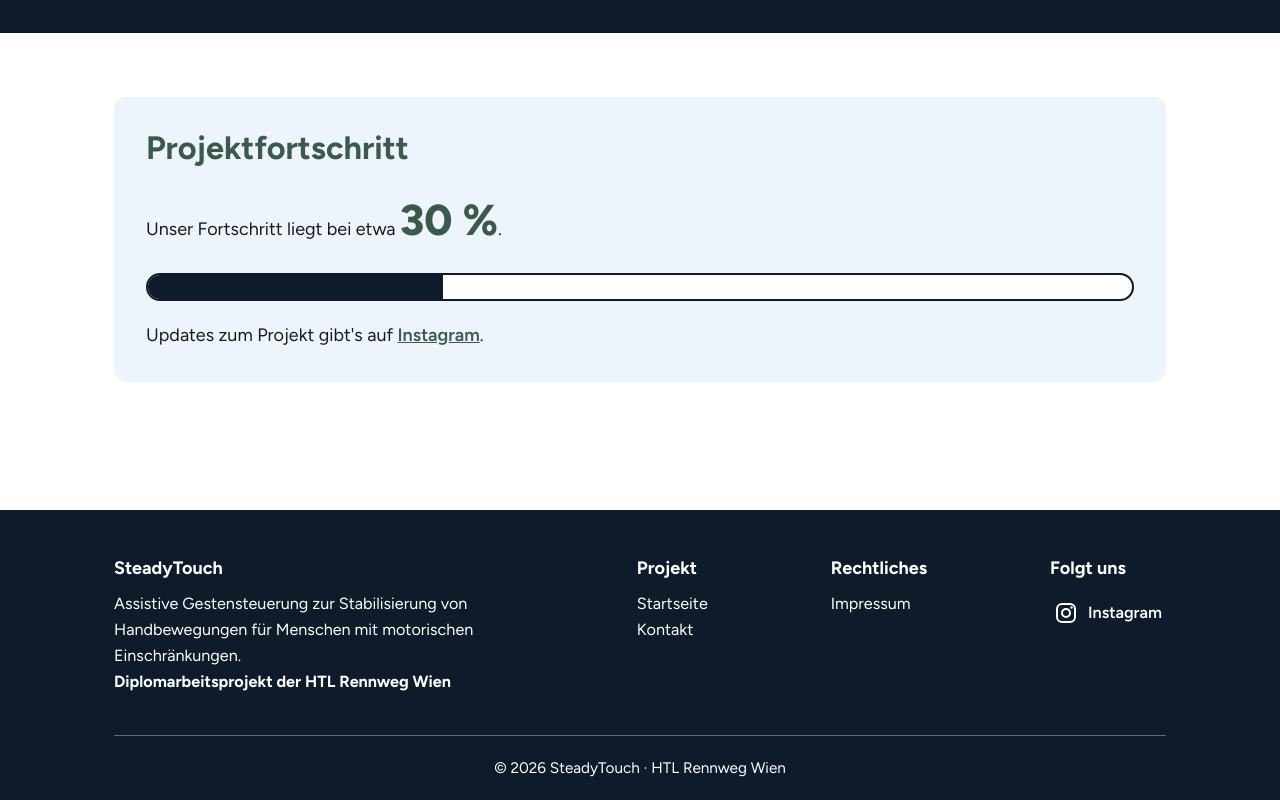
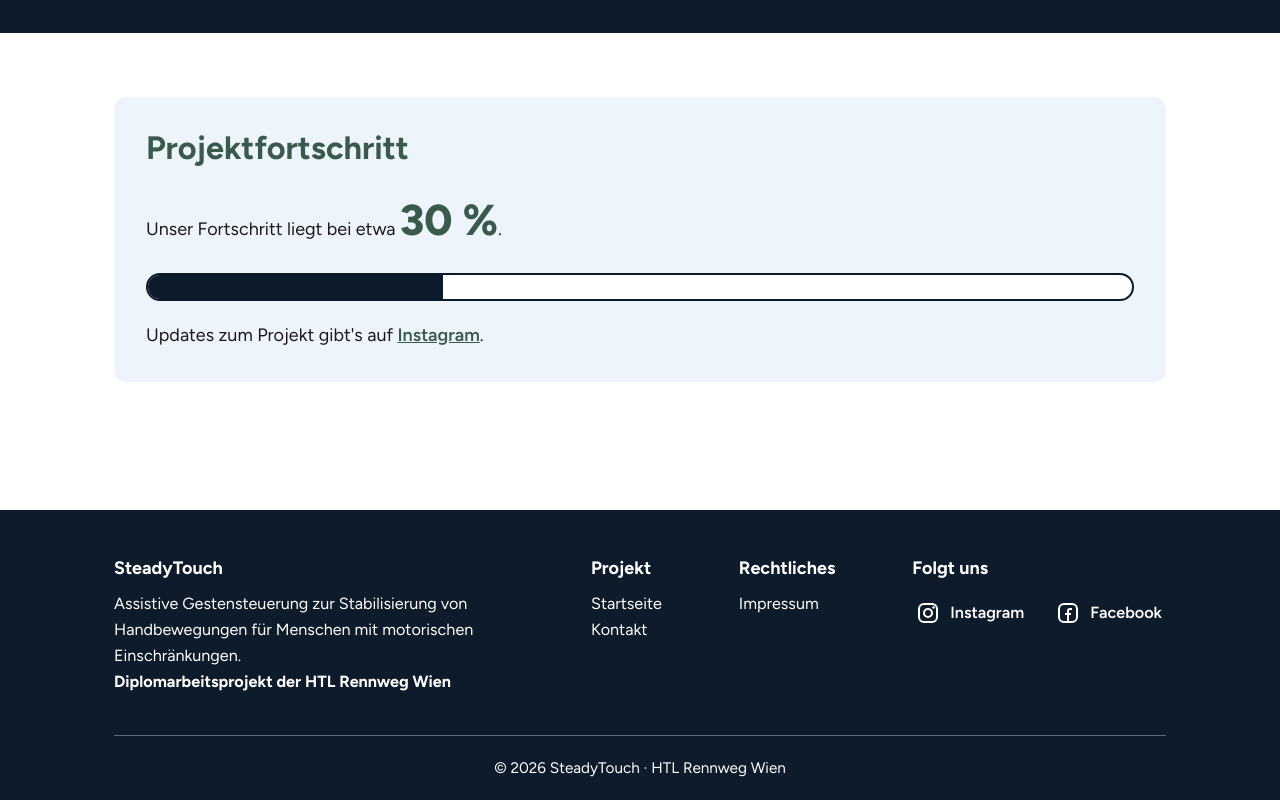
Before and after one commit to htl3r-2142/SteadyTouchWebsite, a Vue app: page / in a window 1280 px wide. Shown: the part 1484-2284 px from the top of the page. Built offline with nearby package versions, Linux system fonts and the light colour scheme.

Commit message:
Facebook Social added

```diff
--- a/src/data/social.js
+++ b/src/data/social.js
@@ -7,7 +7,7 @@ export const social = [
   },
   {
     name: 'Facebook',
-    url: '' // TODO: Link kommt noch
+    url: 'https://www.facebook.com/profile.php?id=61594114487571'
   }
 ]
 
```
